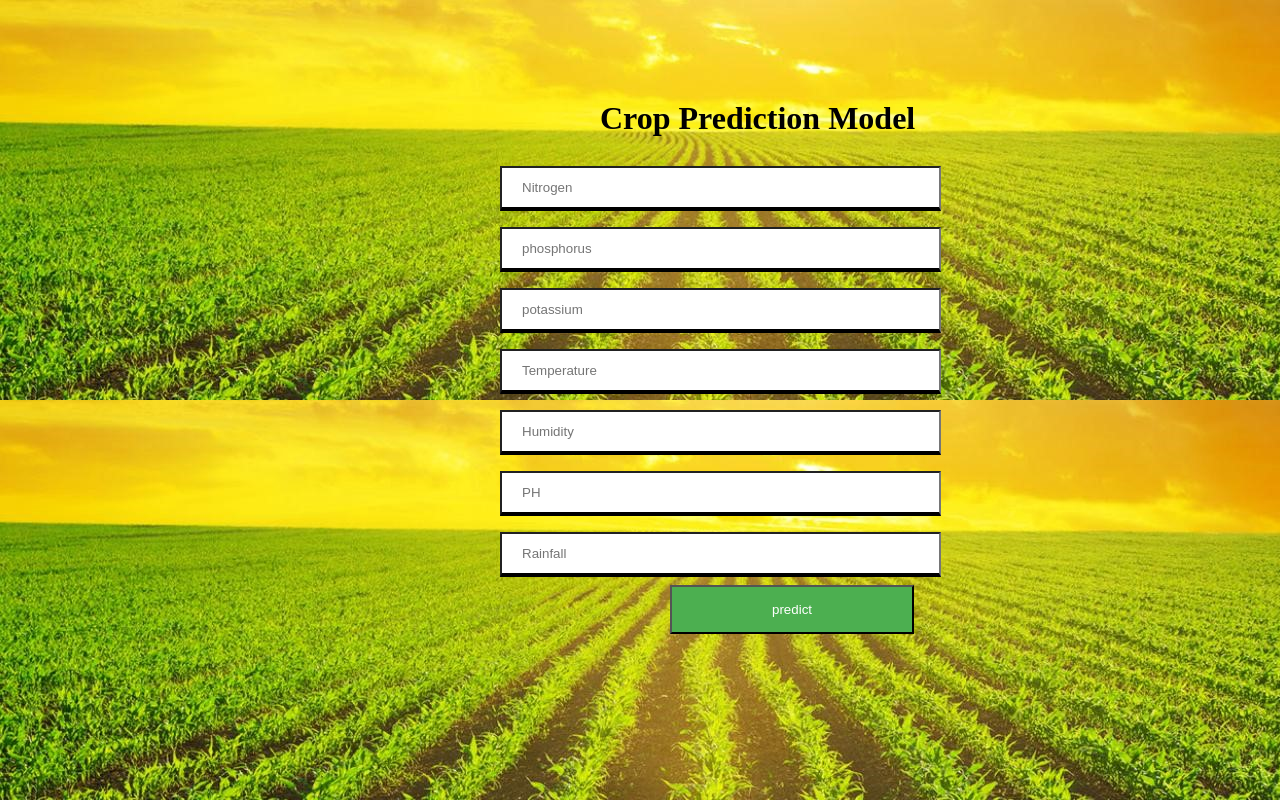
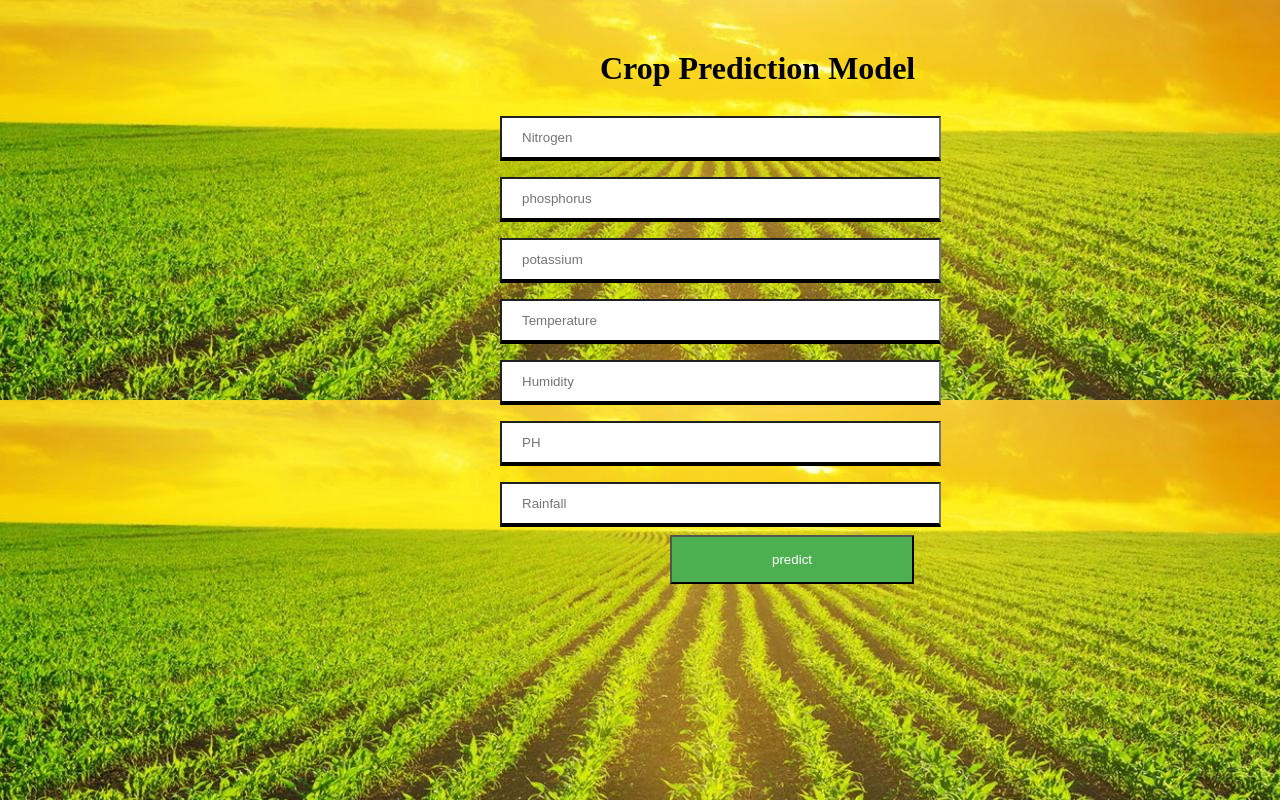
Before and after one commit to abidi5087-AI/Crop-Prediction-Model-REST-API-, a Flask app: page / in a window 1280 px wide. Run offline with Flask 2, Linux system fonts and the light colour scheme; parts of the project's set-up code (start-up, migrations or seed data) failed here and were passed over.

Commit message:
Update style.css

```diff
--- a/static/style.css
+++ b/static/style.css
@@ -1,7 +1,7 @@
 body {
         background-image: url('app.jpeg');
-        margin-top: 100px;
-        margin-bottom: 100px;
+        margin-top: 50px;
+        margin-bottom: 50px;
         margin-left: 500px;
         margin-right: 150px;
     }
```
